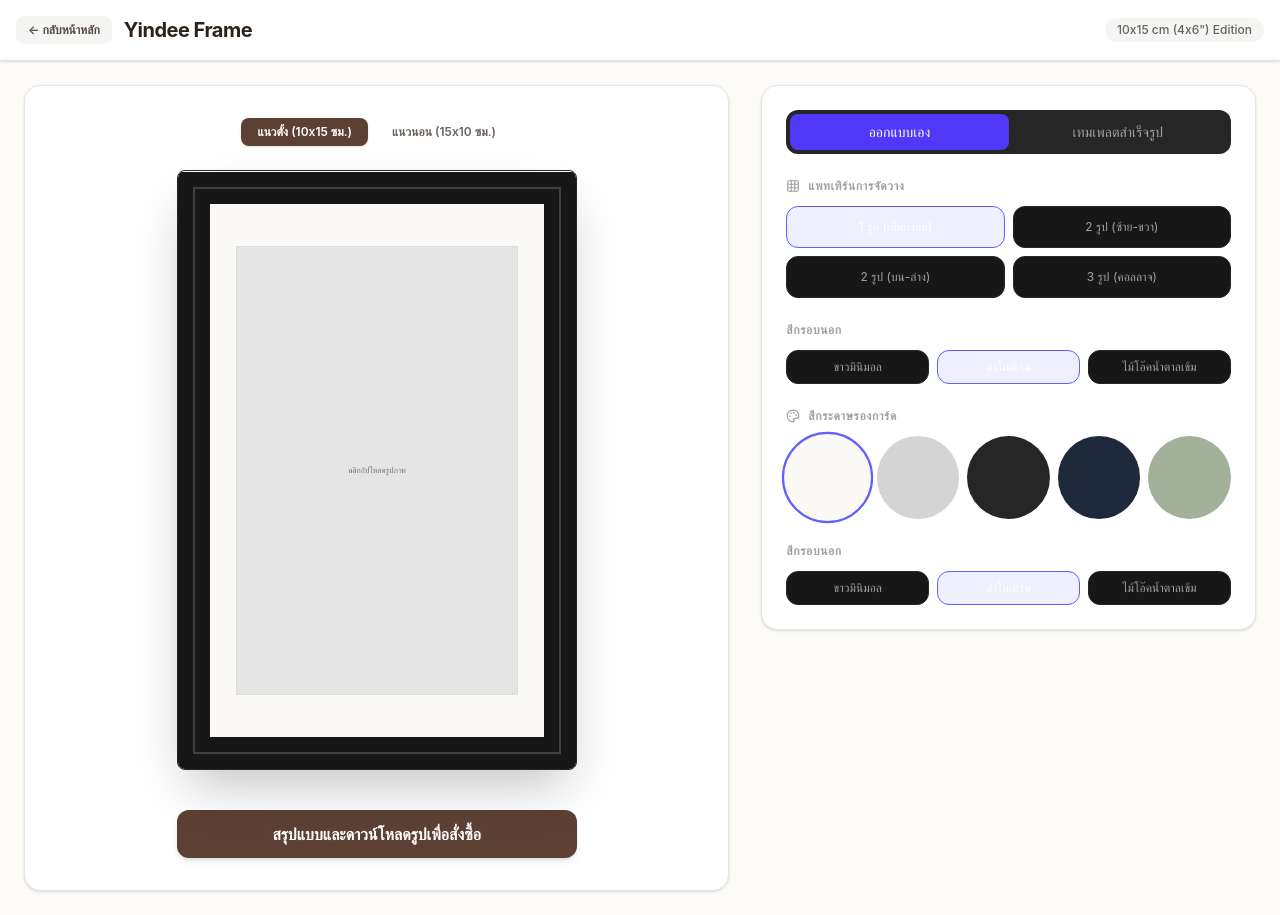
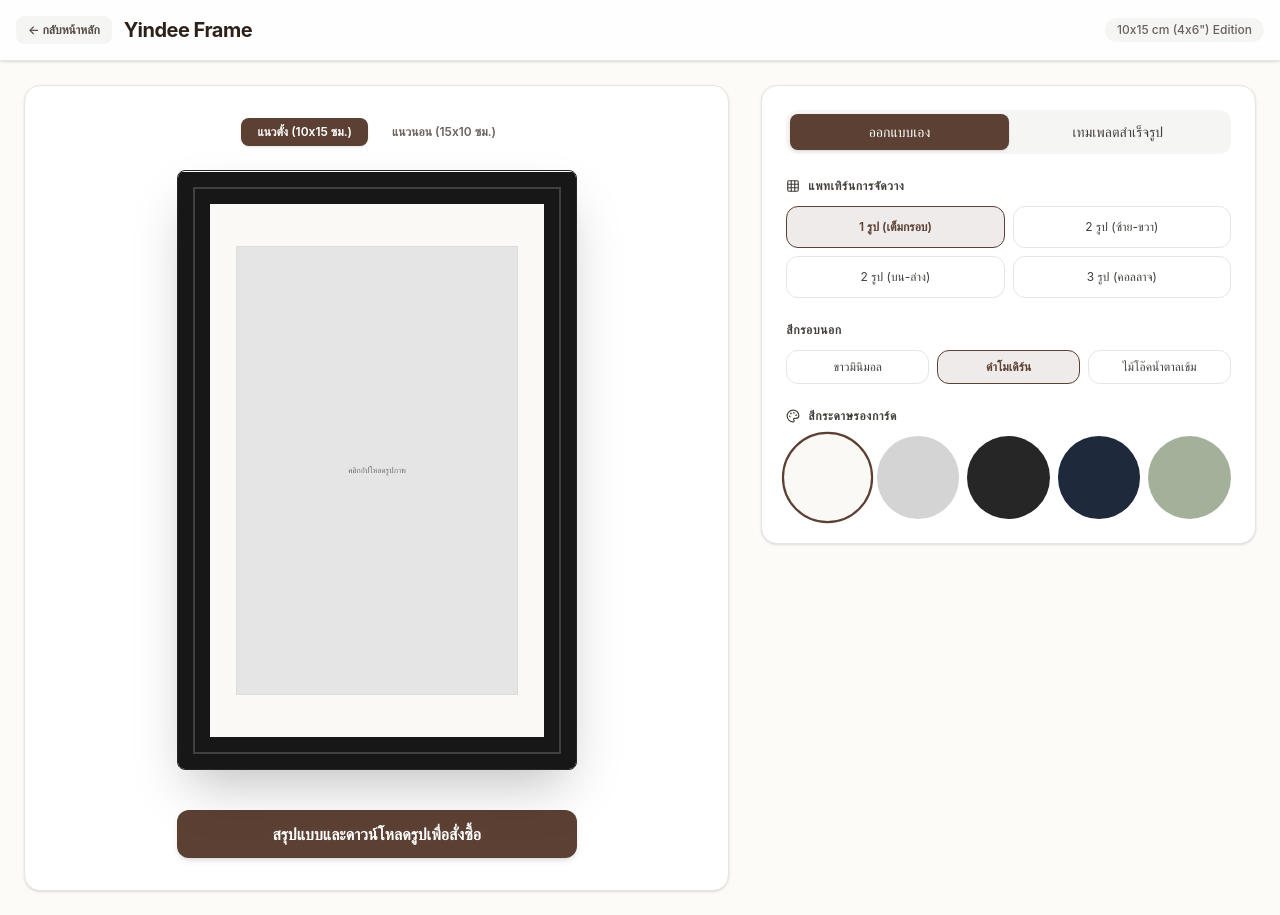
Before and after one commit to MinioloKung/web-yindee, a Next.js app: page / in a window 1280 px wide. Both pictures are taken after a click on the button "เริ่มต้นออกแบบกรอบรูป". Built offline with nearby package versions, Linux system fonts and the light colour scheme.

Commit message:
style: adjust sidebar control panel buttons and inputs to match warm theme

```diff
--- a/src/components/ControlPanel.tsx
+++ b/src/components/ControlPanel.tsx
@@ -38,16 +38,16 @@
   return (
     <div className="space-y-6">
       {/* Toggle Mode */}
-      <div className="flex bg-neutral-800 p-1 rounded-xl">
+      <div className="flex bg-stone-100 p-1 rounded-xl">
         <button
           onClick={() => setConfig(prev => ({ ...prev, mode: 'custom' }))}
-          className={`flex-1 py-2 text-sm font-medium rounded-lg transition ${config.mode === 'custom' ? 'bg-indigo-600 text-white' : 'text-neutral-400 hover:text-white'}`}
+          className={`flex-1 py-2 text-sm font-medium rounded-lg transition cursor-pointer ${config.mode === 'custom' ? 'bg-[#5C4033] text-white shadow-sm' : 'text-stone-700 hover:text-stone-900'}`}
         >
           ออกแบบเอง
         </button>
         <button
           onClick={() => setConfig(prev => ({ ...prev, mode: 'template' }))}
-          className={`flex-1 py-2 text-sm font-medium rounded-lg transition ${config.mode === 'template' ? 'bg-indigo-600 text-white' : 'text-neutral-400 hover:text-white'}`}
+          className={`flex-1 py-2 text-sm font-medium rounded-lg transition cursor-pointer ${config.mode === 'template' ? 'bg-[#5C4033] text-white shadow-sm' : 'text-stone-700 hover:text-stone-900'}`}
         >
           เทมเพลตสำเร็จรูป
         </button>
@@ -57,7 +57,7 @@
         <>
           {/* Custom Mode Tools */}
           <div>
-            <label className="text-xs font-semibold uppercase tracking-wider text-neutral-400 flex items-center gap-2 mb-3">
+            <label className="text-xs font-semibold uppercase tracking-wider text-stone-700 flex items-center gap-2 mb-3">
               <Grid size={14} /> แพทเทิร์นการจัดวาง
             </label>
             <div className="grid grid-cols-2 gap-2">
@@ -65,7 +65,7 @@
                 <button
                   key={layout.id}
                   onClick={() => handleLayoutChange(layout.id)}
-                  className={`p-3 text-xs rounded-xl border text-center transition ${config.layoutId === layout.id ? 'border-indigo-500 bg-indigo-500/10 text-white' : 'border-neutral-800 bg-neutral-900 text-neutral-400 hover:border-neutral-700'}`}
+                  className={`p-3 text-xs rounded-xl border text-center transition cursor-pointer ${config.layoutId === layout.id ? 'border-[#5C4033] bg-[#5C4033]/10 text-[#5C4033] font-semibold' : 'border-stone-200 bg-white text-stone-700 hover:border-stone-300'}`}
                 >
                   {layout.name}
                 </button>
@@ -74,7 +74,7 @@
           </div>
 
           <div>
-            <label className="text-xs font-semibold uppercase tracking-wider text-neutral-400 flex items-center gap-2 mb-3">
+            <label className="text-xs font-semibold uppercase tracking-wider text-stone-700 flex items-center gap-2 mb-3">
               สีกรอบนอก
             </label>
             <div className="flex gap-2">
@@ -82,7 +82,7 @@
                 <button
                   key={frame.id}
                   onClick={() => handleFrameChange(frame.id)}
-                  className={`flex-1 py-2 px-3 text-xs rounded-xl border text-center transition ${config.frameStyleId === frame.id ? 'border-indigo-500 bg-indigo-500/10 text-white' : 'border-neutral-800 bg-neutral-900 text-neutral-400 hover:border-neutral-700'}`}
+                  className={`flex-1 py-2 px-3 text-xs rounded-xl border text-center transition cursor-pointer ${config.frameStyleId === frame.id ? 'border-[#5C4033] bg-[#5C4033]/10 text-[#5C4033] font-semibold' : 'border-stone-200 bg-white text-stone-700 hover:border-stone-300'}`}
                 >
                   {frame.name}
                 </button>
@@ -91,7 +91,7 @@
           </div>
 
           <div>
-            <label className="text-xs font-semibold uppercase tracking-wider text-neutral-400 flex items-center gap-2 mb-3">
+            <label className="text-xs font-semibold uppercase tracking-wider text-stone-700 flex items-center gap-2 mb-3">
               <Palette size={14} /> สีกระดาษรองการ์ด
             </label>
             <div className="grid grid-cols-5 gap-2">
@@ -100,7 +100,7 @@
                   key={mat.id}
                   onClick={() => handleMatChange(mat.id)}
                   style={{ backgroundColor: mat.color }}
-                  className={`w-full aspect-square rounded-full border-2 transition ${config.matColorId === mat.id ? 'border-indigo-500 scale-110' : 'border-transparent hover:scale-105'}`}
+                  className={`w-full aspect-square rounded-full border-2 transition cursor-pointer ${config.matColorId === mat.id ? 'border-[#5C4033] scale-110' : 'border-transparent hover:scale-105'}`}
                   title={mat.name}
                 />
               ))}
@@ -110,7 +110,7 @@
       ) : (
         /* Template Mode Tools */
         <div>
-          <label className="text-xs font-semibold uppercase tracking-wider text-neutral-400 flex items-center gap-2 mb-3">
+          <label className="text-xs font-semibold uppercase tracking-wider text-stone-700 flex items-center gap-2 mb-3">
             เลือกดีไซน์เทมเพลต
           </label>
           <div className="grid grid-cols-1 gap-3">
@@ -118,14 +118,14 @@
               <button
                 key={temp.id}
                 onClick={() => setConfig(prev => ({ ...prev, templateId: temp.id }))}
-                className={`p-4 rounded-xl border text-left flex items-center gap-3 transition ${config.templateId === temp.id ? 'border-indigo-500 bg-indigo-500/10 text-white' : 'border-neutral-800 bg-neutral-900 text-neutral-400 hover:border-neutral-700'}`}
+                className={`p-4 rounded-xl border text-left flex items-center gap-3 transition cursor-pointer ${config.templateId === temp.id ? 'border-[#5C4033] bg-[#5C4033]/10 text-[#5C4033] font-semibold' : 'border-stone-200 bg-white text-stone-700 hover:border-stone-300'}`}
               >
-                <div className="w-12 h-16 bg-neutral-800 rounded border border-neutral-700 flex items-center justify-center">
+                <div className={`w-12 h-16 rounded border flex items-center justify-center transition ${config.templateId === temp.id ? 'bg-[#5C4033]/20 border-[#5C4033]/30' : 'bg-stone-100 border-stone-200'}`}>
                   🖼️
                 </div>
                 <div>
                   <h4 className="font-semibold text-sm">{temp.name}</h4>
-                  <p className="text-xs text-neutral-500">4x6 นิ้ว</p>
+                  <p className={`text-xs transition ${config.templateId === temp.id ? 'text-[#5C4033]/70' : 'text-stone-500'}`}>4x6 นิ้ว</p>
                 </div>
               </button>
             ))}
@@ -133,33 +133,16 @@
         </div>
       )}
 
-          <div>
-            <label className="text-xs font-semibold uppercase tracking-wider text-neutral-400 flex items-center gap-2 mb-3">
-              สีกรอบนอก
-            </label>
-            <div className="flex gap-2">
-              {FRAME_STYLES.map(frame => (
-                <button
-                  key={frame.id}
-                  onClick={() => handleFrameChange(frame.id)}
-                  className={`flex-1 py-2 px-3 text-xs rounded-xl border text-center transition ${config.frameStyleId === frame.id ? 'border-indigo-500 bg-indigo-500/10 text-white' : 'border-neutral-800 bg-neutral-900 text-neutral-400 hover:border-neutral-700'}`}
-                >
-                  {frame.name}
-                </button>
-              ))}
-            </div>
-          </div>
-
       {/* Upload & Alignment Area */}
       {activeSlotId && (
-        <div className="border-t border-neutral-800 pt-6 space-y-4">
-          <label className="text-xs font-semibold uppercase tracking-wider text-neutral-400 flex items-center gap-2">
+        <div className="border-t border-stone-200 pt-6 space-y-4">
+          <label className="text-xs font-semibold uppercase tracking-wider text-stone-700 flex items-center gap-2">
             <Sliders size={14} /> เครื่องมือปรับรูปภาพ
           </label>
 
           {/* Custom File Upload */}
           <div className="flex gap-4">
-            <label className="flex-1 bg-indigo-600 hover:bg-indigo-700 text-white font-medium text-sm py-2.5 px-4 rounded-xl cursor-pointer transition flex items-center justify-center gap-2">
+            <label className="flex-1 bg-[#5C4033] hover:bg-[#3D2B1F] text-white font-medium text-sm py-2.5 px-4 rounded-xl cursor-pointer transition flex items-center justify-center gap-2">
               <Upload size={16} /> อัปโหลดรูปภาพใหม่
               <input
                 type="file"
@@ -178,7 +161,7 @@
             <div className="space-y-4 pt-2">
               {/* Scale zoom slider */}
               <div className="space-y-2">
-                <div className="flex justify-between text-xs text-neutral-400">
+                <div className="flex justify-between text-xs text-stone-600">
                   <span className="flex items-center gap-1"><ZoomIn size={12} /> ขนาดภาพ (ซูม)</span>
                   <span>{Math.round(scale * 100)}%</span>
                 </div>
@@ -189,13 +172,13 @@
                   step="0.05"
                   value={scale}
                   onChange={(e) => handleSliderChange('scale', parseFloat(e.target.value))}
-                  className="w-full h-1 bg-neutral-800 rounded-lg appearance-none cursor-pointer accent-indigo-500"
+                  className="w-full h-1 bg-stone-200 rounded-lg appearance-none cursor-pointer accent-[#5C4033]"
                 />
               </div>
 
               {/* Rotation degrees slider */}
               <div className="space-y-2">
-                <div className="flex justify-between text-xs text-neutral-400">
+                <div className="flex justify-between text-xs text-stone-600">
                   <span className="flex items-center gap-1"><RotateCw size={12} /> มุมหมุนภาพ</span>
                   <span>{rotation}°</span>
                 </div>
@@ -206,7 +189,7 @@
                   step="1"
                   value={rotation}
                   onChange={(e) => handleSliderChange('rotation', parseInt(e.target.value))}
-                  className="w-full h-1 bg-neutral-800 rounded-lg appearance-none cursor-pointer accent-indigo-500"
+                  className="w-full h-1 bg-stone-200 rounded-lg appearance-none cursor-pointer accent-[#5C4033]"
                 />
               </div>
             </div>
```
